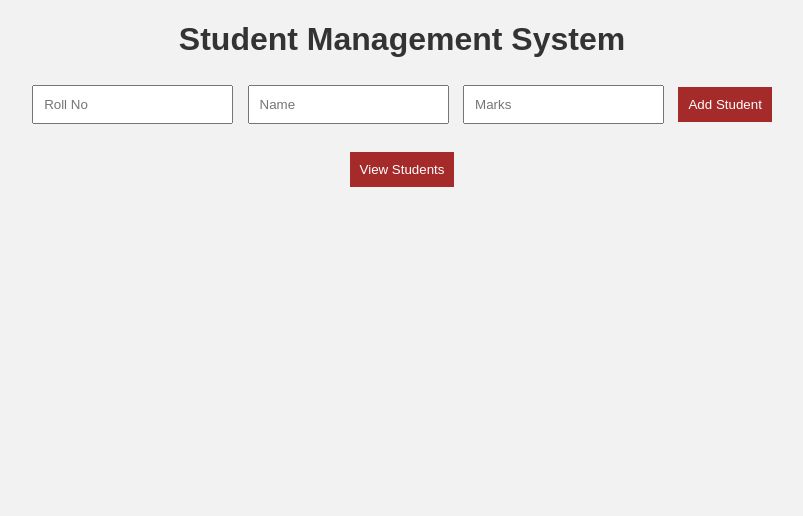
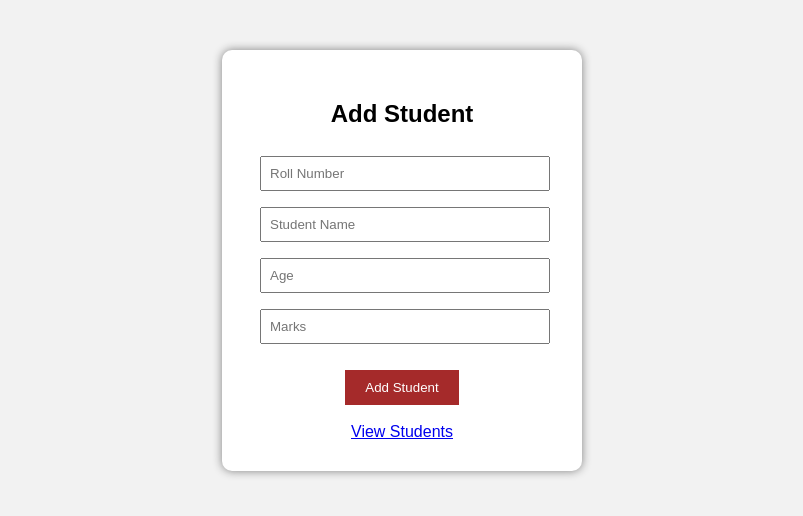
Before and after one commit to shaileshkumavat0/CRUDwithDatabase, a Flask app: page / in a window 1280 px wide. Shown: the top 516 px of the page, without its empty margins (238-1041 px from the left). Run offline with Flask 3, Linux system fonts and the light colour scheme.

Commit message:
Added age field and updated student management system

```diff
--- a/app.py
+++ b/app.py
@@ -1,66 +1,44 @@
 from flask import Flask, render_template, request, redirect
 from pymongo import MongoClient
-from pymongo.errors import DuplicateKeyError
 
-# Create Flask app
 app = Flask(__name__)
 
-# MongoDB Atlas URI
-MONGO_URI = "mongodb+srv://shailesh:Shailesh123@cluster0.am4havf.mongodb.net/school_db?retryWrites=true&w=majority"
-
-# Connect to MongoDB
-client = MongoClient(MONGO_URI)
+client = MongoClient("mongodb://localhost:27017/")
 db = client["school_db"]
 col = db["students"]
 
-# Create unique index for roll number
-col.create_index("roll_no", unique=True)
 
-
-# ---------------- HOME PAGE ----------------
 @app.route("/")
 def home():
     return render_template("index.html")
 
 
-# ---------------- ADD STUDENT ----------------
 @app.route("/add", methods=["POST"])
 def add_student():
 
     roll = int(request.form["roll"])
     name = request.form["name"]
+    age = int(request.form["age"])
     marks = float(request.form["marks"])
-    age = int(request.form["age"])
-    course = request.form["course"]
 
-    # Check duplicate roll number
-    if col.find_one({"roll_no": roll}):
-        return "Student with this roll number already exists!"
-
-    try:
-        col.insert_one({
-            "roll_no": roll,
-            "name": name,
-            "marks": marks,
-            "age": age,
-            "course": course
-        })
-    except DuplicateKeyError:
-        return "Duplicate roll number!"
+    col.insert_one({
+        "roll_no": roll,
+        "name": name,
+        "age": age,
+        "marks": marks
+    })
 
     return redirect("/students")
 
 
-# ---------------- VIEW STUDENTS ----------------
 @app.route("/students")
-def view_students():
+def students():
 
-    students = col.find().sort("roll_no", 1)
+    students = col.find()
 
     return render_template("students.html", students=students)
 
 
-# ---------------- DELETE STUDENT ----------------
 @app.route("/delete/<int:roll_no>")
 def delete_student(roll_no):
 
@@ -69,36 +47,5 @@ def delete_student(roll_no):
     return redirect("/students")
 
 
-# ---------------- EDIT PAGE ----------------
-@app.route("/edit/<int:roll_no>")
-def edit_student(roll_no):
-
-    student = col.find_one({"roll_no": roll_no})
-
-    return render_template("edit.html", student=student)
-
-
-# ---------------- UPDATE STUDENT ----------------
-@app.route("/update/<int:roll_no>", methods=["POST"])
-def update_student(roll_no):
-
-    name = request.form["name"]
-    marks = float(request.form["marks"])
-    age = int(request.form["age"])
-    course = request.form["course"]
-
-    col.update_one(
-    {"roll_no": roll_no},
-    {"$set": {
-        "name": name,
-        "marks": marks,
-        "course": course
-    }}
-)
-
-    return redirect("/students")
-
-
-# ---------------- RUN SERVER ----------------
 if __name__ == "__main__":
     app.run(debug=True)
--- a/templates/index.html
+++ b/templates/index.html
@@ -2,22 +2,70 @@
 <html>
 <head>
 <title>Student Management</title>
+
 <style>
-body{font-family:Arial;text-align:center;background:#f2f2f2;}
-h1{color:#333;}
-input,button{padding:10px;margin:5px;}
-button{background:brown;color:white;border:none;cursor:pointer;}
+
+body{
+font-family: Arial;
+text-align:center;
+background:#f2f2f2;
+}
+
+.container{
+background:white;
+padding:30px;
+width:300px;
+margin:auto;
+margin-top:50px;
+border-radius:10px;
+box-shadow:0px 0px 10px gray;
+}
+
+input{
+width:90%;
+padding:8px;
+margin:8px;
+}
+
+button{
+padding:10px 20px;
+background:brown;
+color:white;
+border:none;
+cursor:pointer;
+}
+
 </style>
+
 </head>
+
 <body>
-<h1>Student Management System</h1>
+
+<div class="container">
+
+<h2>Add Student</h2>
+
 <form action="/add" method="POST">
-<input type="number" name="roll" placeholder="Roll No" required>
-<input type="text" name="name" placeholder="Name" required>
+
+<input type="number" name="roll" placeholder="Roll Number" required>
+
+<input type="text" name="name" placeholder="Student Name" required>
+
+<input type="number" name="age" placeholder="Age" required>
+
 <input type="number" name="marks" placeholder="Marks" required>
+
+<br><br>
+
 <button type="submit">Add Student</button>
+
 </form>
+
 <br>
-<a href="/students"><button>View Students</button></a>
+
+<a href="/students">View Students</a>
+
+</div>
+
 </body>
 </html>
```
Also changed, not shown: templates/students.html (+18 -11 lines).
